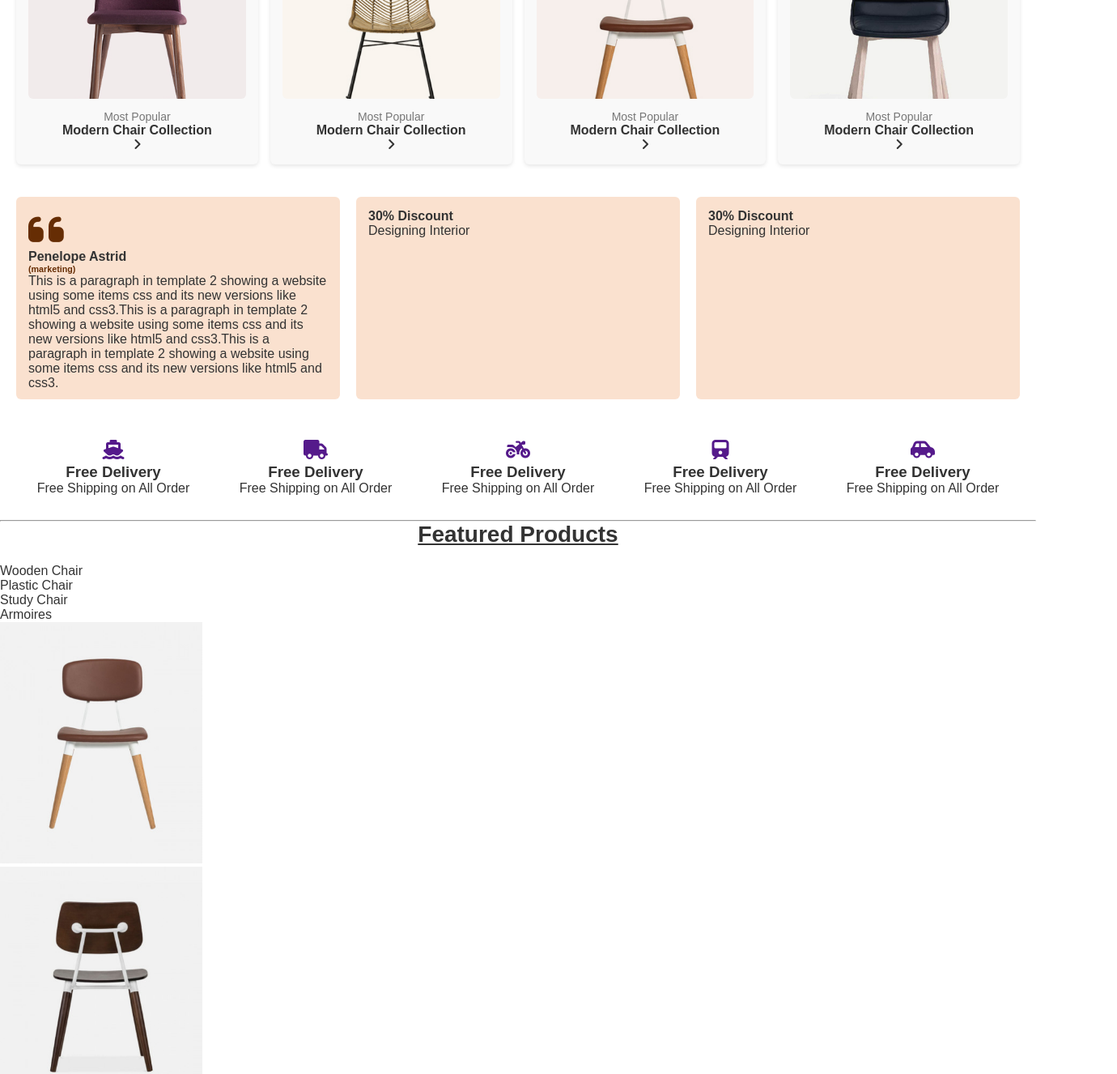
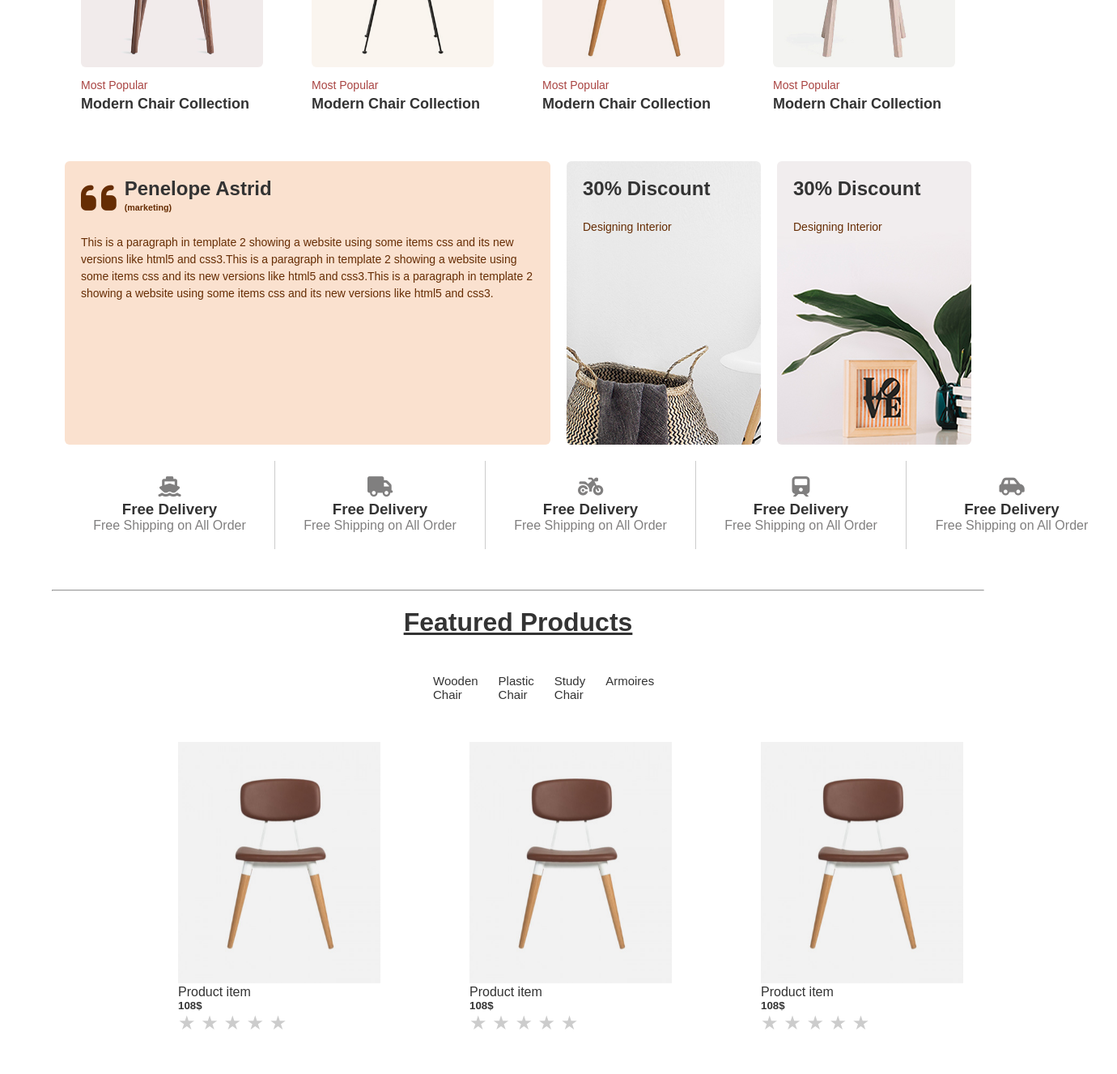
Before and after one commit to Rim-tf/FurnitureStore, a plain HTML site: page index.html in a window 1280 px wide. Shown: the part 860-2186 px from the top of the page at 81% size, 1380 px wide, since content can reach past the window. Drawn offline with Linux system fonts and the light colour scheme.

Commit message:
Update style.css

```diff
--- a/style.css
+++ b/style.css
@@ -9,27 +9,42 @@
 body {
   background: #fff;
   color: #333;
+  align-items: center;
 }
 
-/* ===== Navbar ===== */
-.navbar {
+.dropdown-menu {
+    width: 500px;
+    padding: 0.5rem;
+    display: flex;
+}
+.dropdown-menu td, .dropdown-menu th {
+    min-width: 150px;
+    padding: 0.5rem;
+}
+
+/* Navbar */
+.navbar{
   display: flex;
   justify-content: space-between;
   align-items: center;
-  padding: 15px 20px;
+  padding: 15px 50px;
   background: #fff;
   border-bottom: 1px solid #eee;
 }
 
 .logo {
-  font-size: 22px;
+  font-size: 24px;
   font-weight: bold;
 }
 
 .nav-links {
   list-style: none;
   display: flex;
-  gap: 15px;
+  gap: 20px;
+}
+
+.nav-links li {
+  position: relative;
 }
 
 .nav-links a {
@@ -37,38 +52,70 @@ body {
   color: #333;
   font-weight: 500;
 }
+.nav-links li:hover{
+    border:solid 1px rgb(47, 47, 49);
+}
+.dropdown-menu {
+  display: none;
+  position: absolute;
+  top: 30px;
+  left: 0;
+  background: #fff;
+  padding: 10px;
+  box-shadow: 0 3px 8px rgba(0,0,0,0.1);
+  list-style: none;
+  z-index: 10;
+}
+
+.dropdown-menu li {
+  margin: 5px 0;
+}
+
+.dropdown:hover .dropdown-menu {
+  display: block;
+}
 
 .icons a {
-  margin-left: 12px;
+  margin-left: 15px;
   font-size: 18px;
   color: #333;
   text-decoration: none;
 }
 
-/* ===== Section Titles ===== */
-h2 {
-  font-size: 28px;
-  margin-bottom: 20px;
+
+.first {
+  align-items: center;
+  justify-content: space-between;
+  padding-left: 40px;
+  padding-right: 40px;
+}
+
+/* Special Category */
+.special {
+  padding: 50px 80px;
+  background: #fff;
+}
+
+ h2 {
+  font-size: 32px;
+  margin-bottom: 30px;
   font-weight: bold;
   text-align: center;
-  text-decoration: underline;
-}
+  text-decoration-line: underline;
+ }
 
-/* ===== Product Grid ===== */
+/* Product Grid */
 .product-grid {
   display: grid;
-  grid-template-columns: repeat(auto-fit, minmax(200px, 1fr));
-  gap: 15px;
-  padding: 20px;
+  grid-template-columns: repeat(4, 1fr);
+  gap: 20px;
+  margin-bottom: 40px;
 }
 
 .product-card {
-  background: #f9f9f9;
-  padding: 15px;
+  padding: 20px;
   border-radius: 6px;
-  box-shadow: 0 2px 5px rgba(0,0,0,0.1);
   transition: transform 0.3s ease;
-  text-align: center;
 }
 
 .product-card:hover {
@@ -77,102 +124,188 @@ h2 {
 
 .product-card img {
   width: 100%;
-  height: 180px;
-  object-fit: cover;
   border-radius: 6px;
   margin-bottom: 10px;
 }
+.product-card i{
+  background-color: #a94442;
+  color: white;
+  font-size: 20px;
+  display: none;
+}
+.product-card:hover i{
+  display: block;
+}
+
+.tag {
+  font-size: 14px;
+  color: #a94442;
+  margin-bottom: 5px;
+}
 
 .product-card h3 {
-  font-size: 16px;
+  font-size: 18px;
   font-weight: 600;
 }
-
-.product-card p {
-  font-size: 14px;
-  color: #777;
+.down{
+  display: flex;
+  gap: 50px;
 }
 
-/* ===== Promo Grid ===== */
+/* Promo Grid */
 .promo-grid {
   display: grid;
-  grid-template-columns: repeat(auto-fit, minmax(250px, 1fr));
+  grid-template-columns: repeat(3, 1fr);
   gap: 20px;
-  padding: 20px;
 }
 
 .promo-box {
-  height: 250px;
-  padding: 15px;
+  height: 350px;
+  padding: 20px;
   border-radius: 6px;
   text-align: left;
-  background: #fae1cf;
+}
+
+.promo-box h4 {
+  font-size: 24px;
+  margin-bottom: 3px;
+}
+
+.promo-box p {
+  font-size: 14px;
+  line-height: 1.5;
+  padding-top: 20px;
+  color: rgb(102, 45, 4);
   transition: transform 0.3s ease;
 }
-
-.promo-box:hover {
-  transform: scale(1.03);
+.promo-box1{
+    width:600px;
+    background: #fae1cf;
+}
+.promo-top{
+    display: flex;
+    gap: 10px;
+}
+.comment{
+    display: block;
+}
+.promo-box2{
+    background: url("./images/cms-banner-1.jpg");
+}
+.promo-box3{
+    background: url("./images/cms-banner-2.jpg");
+}
+.promo-box:hover{
+  transform: scale(1.05);
+}
+.about{
+  padding-top:20px ;
+  display: grid;
+  grid-template-columns: repeat(5, 260px);
+}
+.about-card{
+  padding: 20px;
+  text-align: center;
+  border-right: 1px solid #ccc;
+}
+.about-card i{
+  font-size: 25px;
+  color: #807f7f;
+  padding-bottom: 4px;
+  transition: transform 0.6s ease;
+}
+.about-card h3{
+  font-weight: bold;
+}
+.about-card p{
+  color: #807f7f;
+}
+.about-card:last-child{
+  border-right: none;
+}
+.about-card i:hover{
+  transform: rotate(360deg);
+}
+hr{
+  width: 90%;
+  margin:  auto;
+  margin-bottom: 20px;
 }
 
-/* ===== About Section ===== */
-.about {
+/*featured*/
+.featured{
+  align-items: center;
+}
+.featured ul{
+  display: flex;
+  gap: 25px;
+  padding: 15px 535px;
+  list-style: none;
+  font-size: 15px;
+}
+.item-card {
+  width: 250px;
+  margin: 20px;
+}
+.image{
+  position: relative;
+  height: 300px;
+  transform-style: preserve-3d;
+  transition: transform 1s;
+}
+.image:hover {
+  transform: rotateY(180deg);
+}
+.product-item{
   display: grid;
-  grid-template-columns: repeat(auto-fit, minmax(150px, 1fr));
-  padding: 20px;
+  grid-template-columns: repeat(3, 350px);
   gap: 10px;
-  text-align: center;
+  padding: 15px 200px;
+
+}
+.product-item .front, .product-item .back{
+  position: absolute;
+  width: 250px;
+  backface-visibility: hidden;
+}
+.back{
+  transform: rotateY(180deg);
+  display: flex;
+  position: absolute;
+  justify-content: flex-end;
+}
+.social{
+  display: inline-block;
+  position: absolute;
+  background-color: rgb(76, 43, 19);
+}
+.social a{
+  color: #eee;
+  margin-left: 7px;
+}
+h5{
+  font-weight: bold;
 }
 
-.about-card {
-  padding: 10px;
+/*Star rating*/
+.star-rating {
+  direction: rtl; /* Stars display right-to-left for proper hover effect */
+  font-size: 1.5rem;
+  display: inline-block;
 }
 
-.about-card i {
-  font-size: 24px;
-  margin-bottom: 5px;
-  transition: transform 0.6s ease;
+.star-rating input {
+  display: none; /* Hide the radio buttons */
 }
 
-.about-card i:hover {
-  transform: rotate(360deg);
+.star-rating label {
+  color: #ccc; /* Gray for unselected stars */
+  cursor: pointer;
+  transition: color 0.2s;
 }
 
-/* ===== Responsive ===== */
-@media (max-width: 768px) {
-  .navbar {
-    flex-direction: column;
-    align-items: flex-start;
-  }
-
-  .nav-links {
-    flex-direction: column;
-    gap: 10px;
-    margin-top: 10px;
-  }
-
-  h2 {
-    font-size: 22px;
-  }
-
-  .product-card img {
-    height: 150px;
-  }
+.star-rating label:hover,
+.star-rating label:hover ~ label,
+.star-rating input:checked ~ label {
+  color: gold;
 }
-
-@media (max-width: 480px) {
-  .navbar {
-    padding: 10px 15px;
-  }
-
-  .logo {
-    font-size: 18px;
-  }
-
-  .product-card {
-    padding: 10px;
-  }
-
-  .product-card img {
-    height: 120px;
-  }
-}
```
